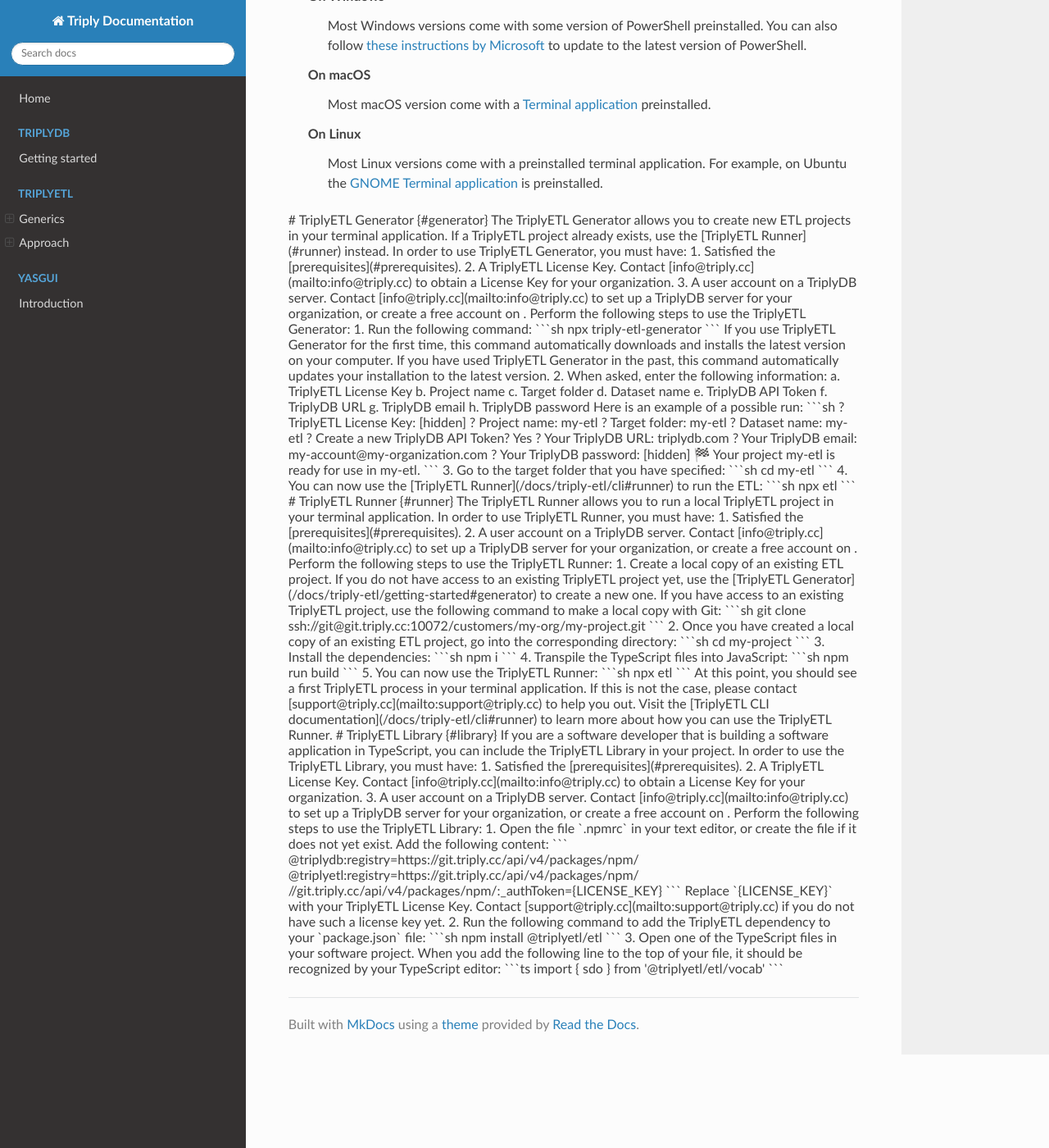
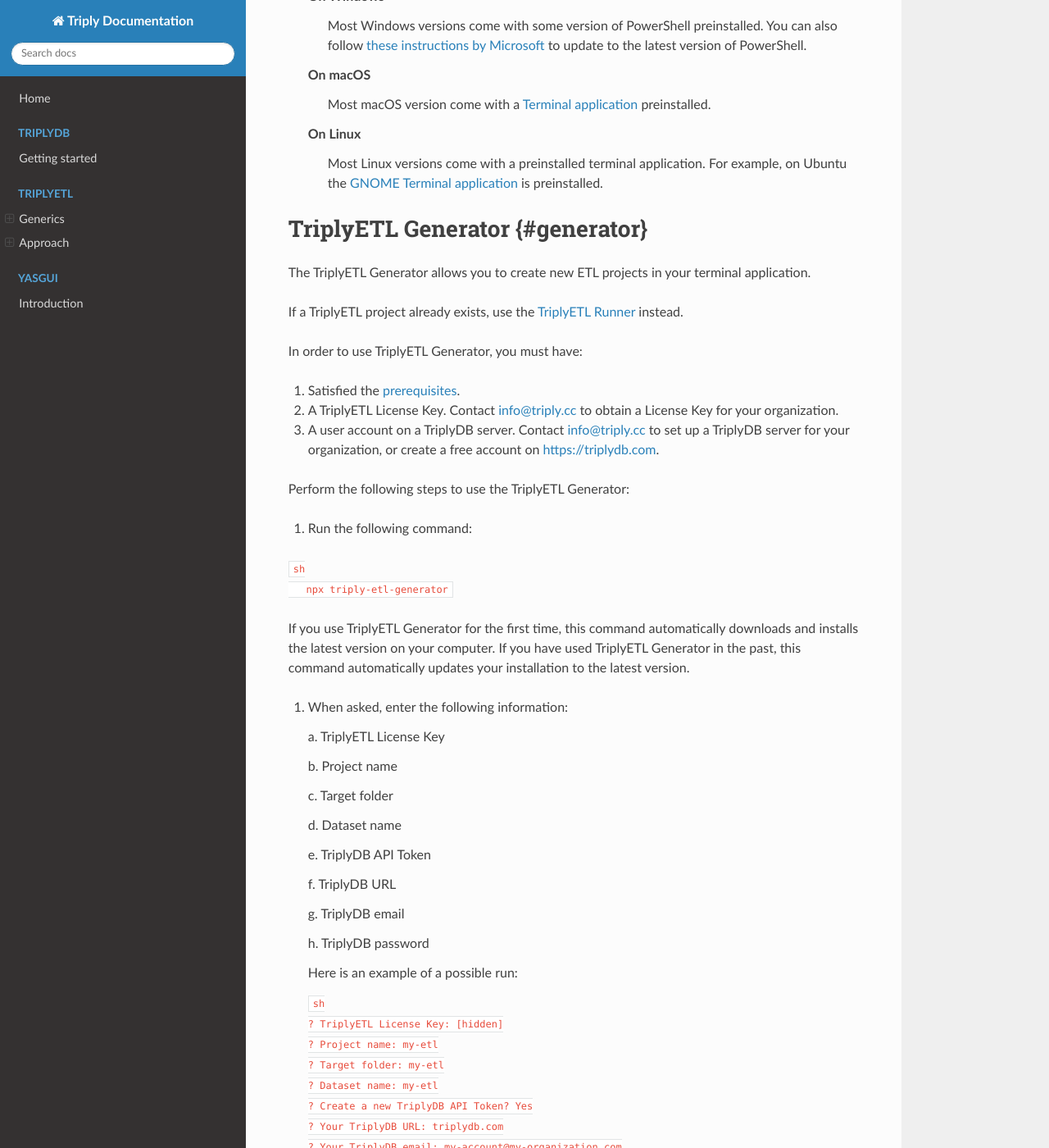
Before and after one commit to TriplyDB/Documentation, an MkDocs documentation site: the page built from docs/triply-etl/getting-started/index.md, in a window 1280 px wide and 1400 px high, scrolled down 1098 px. Shown: the whole window at 82% size. Built offline with MkDocs 1.6.1, drawn with Linux system fonts in a browser that asks for light colours; nearby versions of some CDN libraries; some of the changed text lies outside the part shown.

Commit message:
Fixed the typo that was causing markdown problems

```diff
--- a/docs/triply-etl/getting-started/index.md
+++ b/docs/triply-etl/getting-started/index.md
@@ -53,7 +53,7 @@
       <dd>Most Linux versions come with a preinstalled terminal application. For example, on Ubuntu the <a href="https://help.gnome.org/users/gnome-terminal/stable/" target="_blank">GNOME Terminal application</a> is preinstalled.</dd>
     </dl>
   </dd>
-</dd>
+</dl>
 
 
 
```
